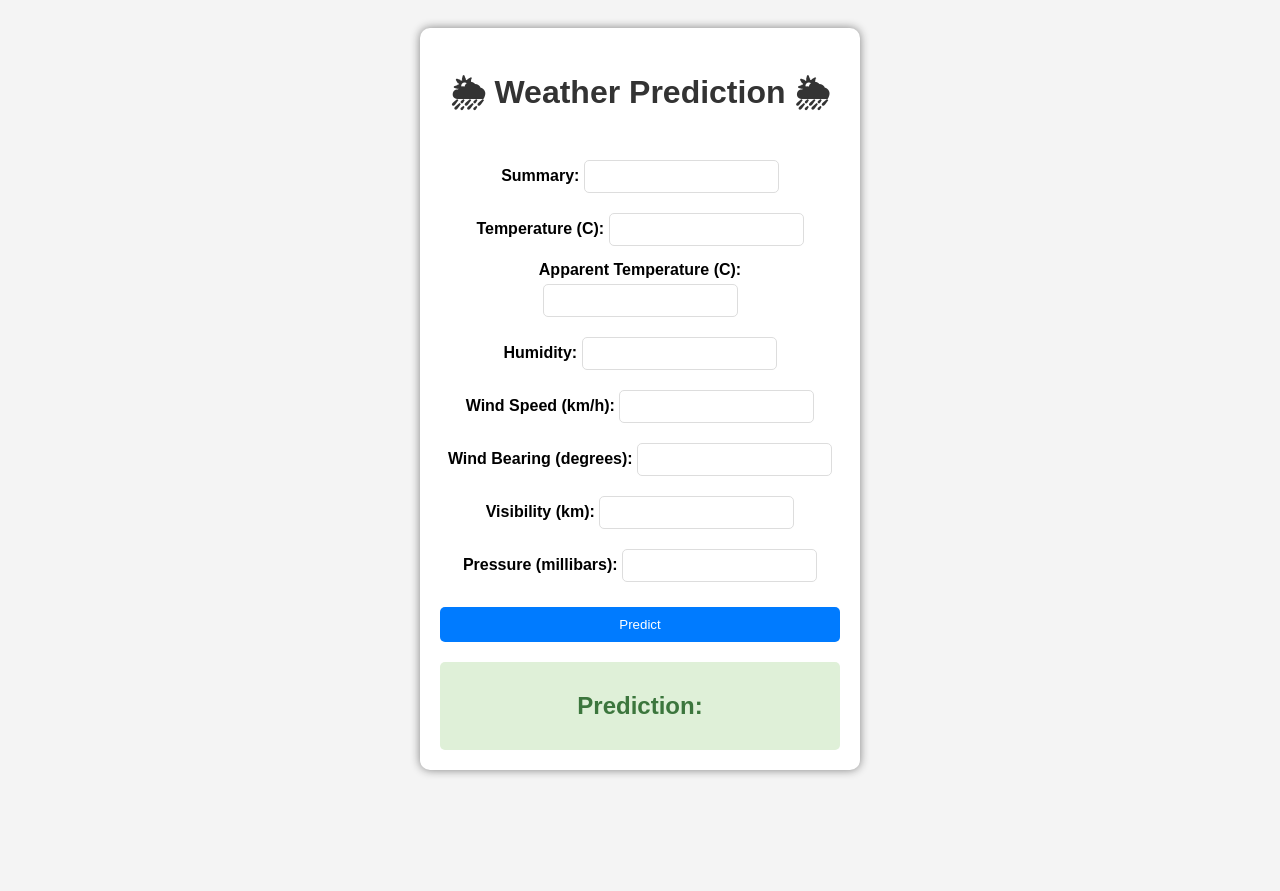
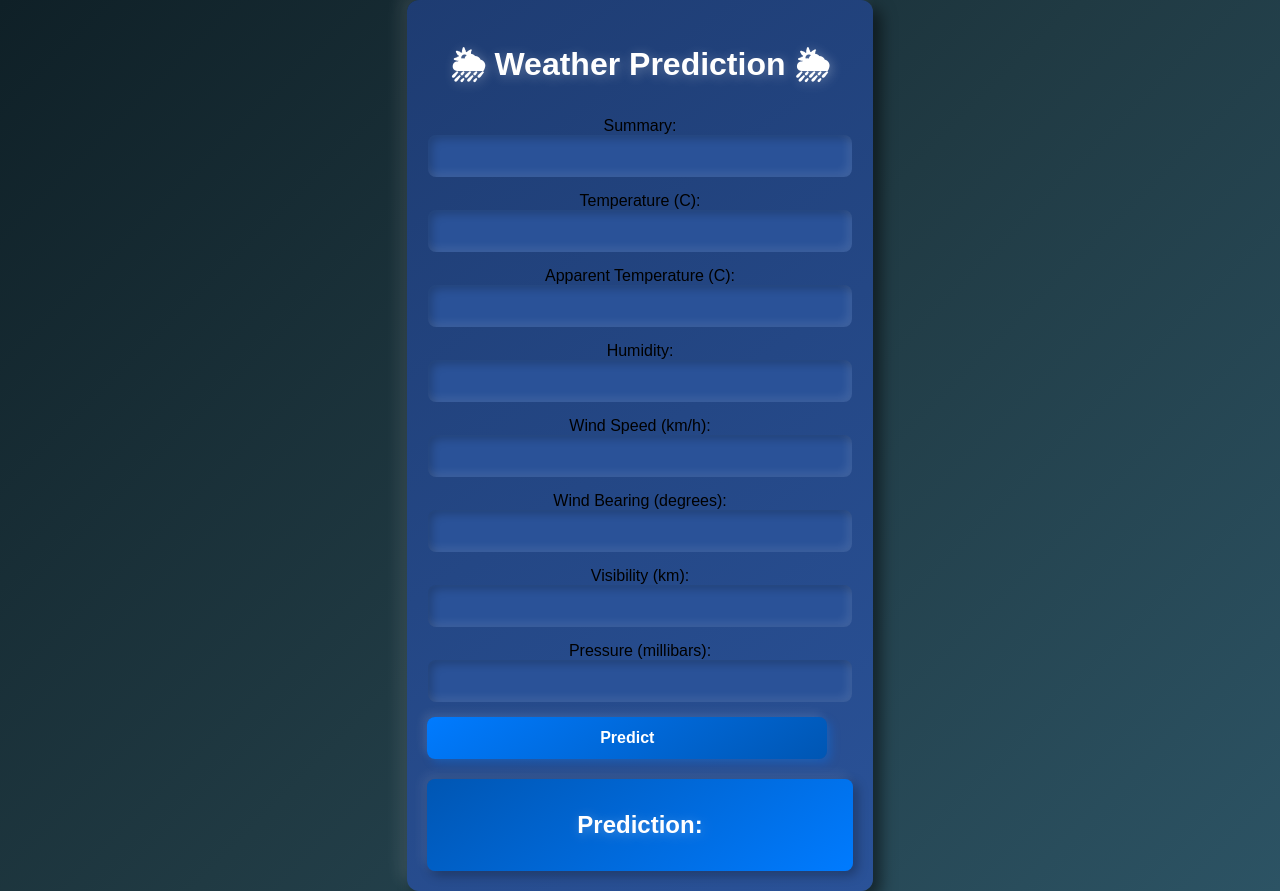
Before and after one commit to Fazeel-AIML/Weather_Forcast_Deployed_MLOps, a FastAPI app: page / in a window 1280 px wide. Before the commit the page ends 776 px from the top, so only its background shows below. Run offline with FastAPI, Linux system fonts and the light colour scheme; parts of the project's set-up code (start-up, migrations or seed data) failed here and were passed over.

Commit message:
Added some style in service

```diff
--- a/static/style.css
+++ b/static/style.css
@@ -1,58 +1,91 @@
 body {
-    font-family: Arial, sans-serif;
-    background-color: #f4f4f4;
-    text-align: center;
-    padding: 20px;
+    font-family: 'Poppins', sans-serif;
+    display: flex;
+    justify-content: center;
+    align-items: center;
+    min-height: 100vh;
+    margin: 0;
+    background: linear-gradient(135deg, #0f2027, #203a43, #2c5364);
 }
 
 .container {
-    width: 400px;
-    margin: auto;
-    background: white;
+    max-width: 480px;
+    background: linear-gradient(145deg, #1e3c72, #2a5298);
     padding: 20px;
-    box-shadow: 0px 0px 10px gray;
-    border-radius: 10px;
+    border-radius: 12px;
+    box-shadow: 8px 8px 15px rgba(0, 0, 0, 0.5), -8px -8px 15px rgba(255, 255, 255, 0.1);
+    text-align: center;
+    transition: transform 0.3s;
 }
 
-h1 {
-    color: #333;
+.container:hover {
+    transform: scale(1.05);
+}
+
+h1, .result h2 {
+    color: #fff;
+    text-shadow: 2px 2px 12px rgba(255, 255, 255, 0.3);
 }
 
 form {
     display: flex;
     flex-direction: column;
+    gap: 15px;
 }
 
-label {
-    margin-top: 10px;
-    font-weight: bold;
+input, button {
+    width: 100%;
+    max-width: 400px;
+    padding: 12px;
+    border-radius: 8px;
+    font-size: 16px;
+    transition: 0.3s;
+    text-align: center;
+    box-shadow: inset 4px 4px 8px rgba(0, 0, 0, 0.2), inset -4px -4px 8px rgba(255, 255, 255, 0.1);
 }
 
 input {
-    padding: 8px;
-    margin: 5px 0;
-    border: 1px solid #ddd;
-    border-radius: 5px;
+    background: #2a5298;
+    color: #fff;
+    border: none;
+}
+
+input:focus {
+    outline: none;
+    background: #1e3c72;
+    box-shadow: 0 0 12px rgba(255, 255, 255, 0.4);
 }
 
 button {
-    margin-top: 20px;
-    padding: 10px;
-    background-color: #007BFF;
-    color: white;
+    background: linear-gradient(145deg, #007bff, #0056b3);
+    color: #fff;
     border: none;
-    border-radius: 5px;
     cursor: pointer;
+    font-weight: bold;
+    box-shadow: 4px 4px 10px rgba(0, 123, 255, 0.3), -4px -4px 10px rgba(255, 255, 255, 0.1);
 }
 
 button:hover {
-    background-color: #0056b3;
+    background: linear-gradient(145deg, #0056b3, #004080);
+    box-shadow: 6px 6px 12px rgba(0, 123, 255, 0.5);
+}
+
+.train-button {
+    background: linear-gradient(145deg, #28a745, #218838);
+    margin-top: 15px;
+    box-shadow: 4px 4px 10px rgba(40, 167, 69, 0.3), -4px -4px 10px rgba(255, 255, 255, 0.1);
 }
 
 .result {
     margin-top: 20px;
-    padding: 10px;
-    background-color: #dff0d8;
-    color: #3c763d;
-    border-radius: 5px;
+    padding: 12px;
+    background: linear-gradient(145deg, #0056b3, #007bff);
+    border-radius: 8px;
+    box-shadow: 4px 4px 12px rgba(0, 0, 0, 0.3), -4px -4px 12px rgba(255, 255, 255, 0.1);
 }
+
+@media (max-width: 600px) {
+    .container { width: 90%; }
+    h1 { font-size: 20px; }
+    input, button { font-size: 14px; }
+}
```
